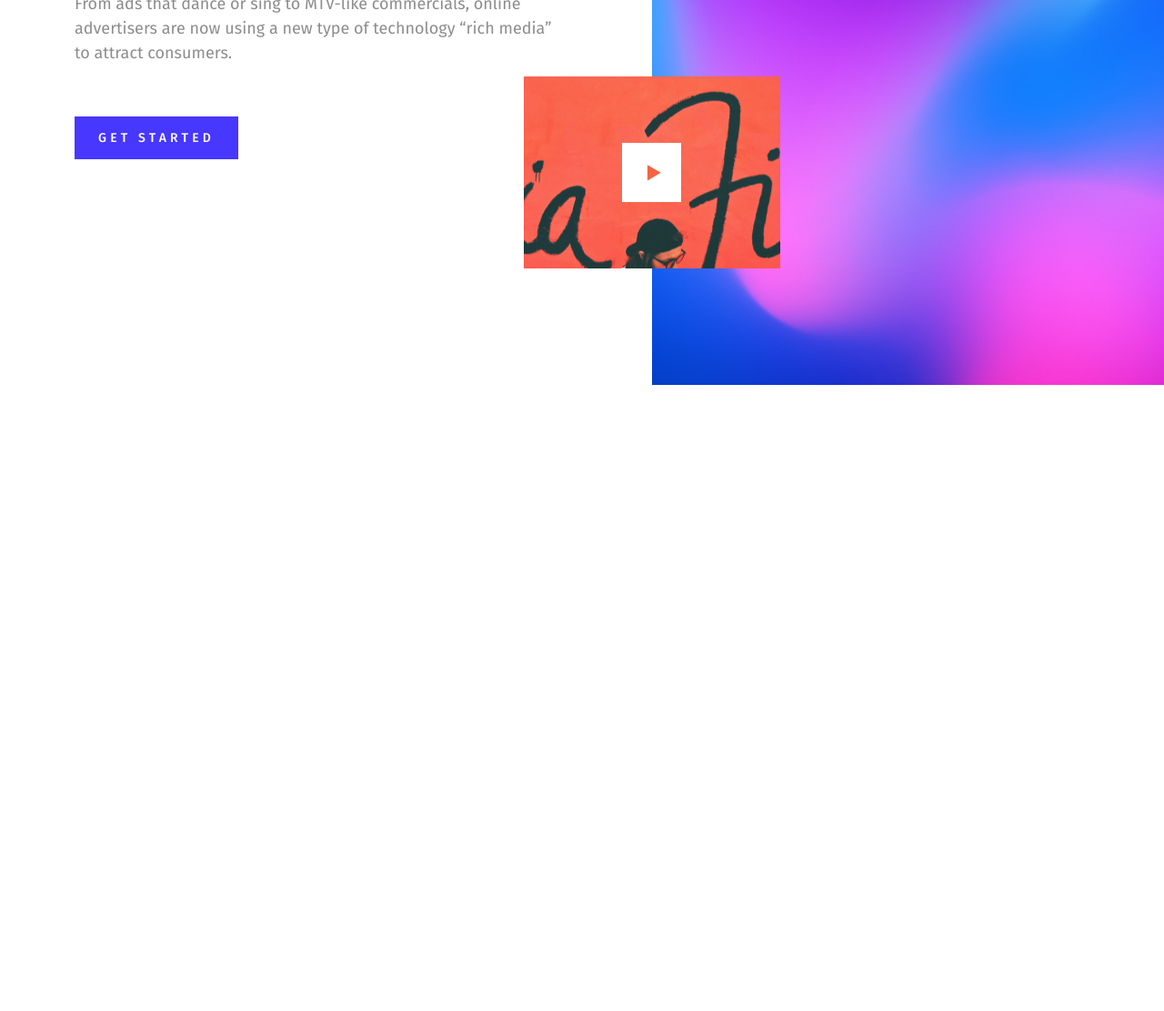
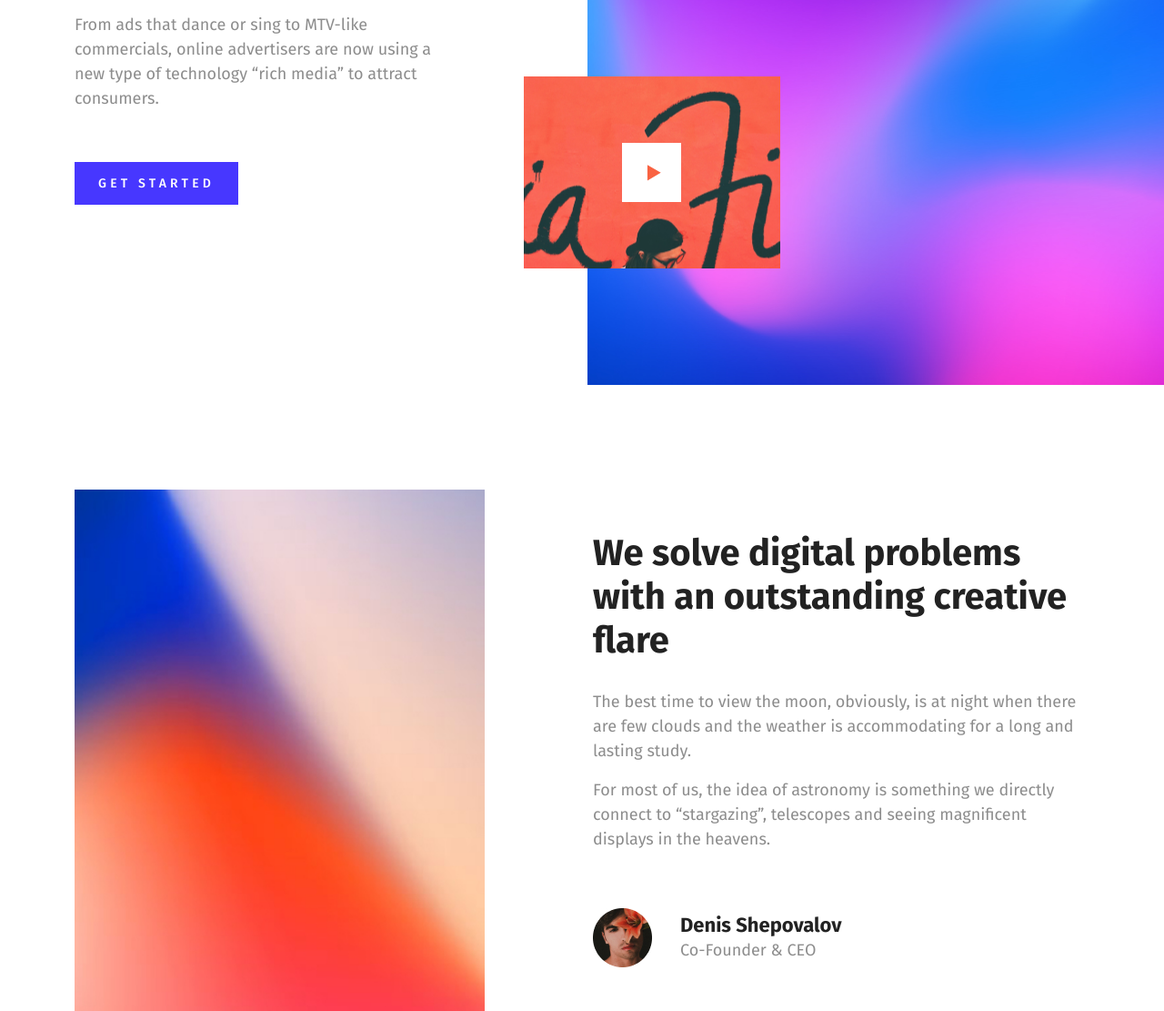
Before and after one commit to FaigBagirov/gravity_site, a plain HTML site: page index.html in a window 1280 px wide. Shown: the part 359-1470 px from the top of the page at 91% size. Before the commit the page ends 800 px from the top, so only its background shows below. Drawn offline with Linux system fonts and the light colour scheme.

Commit message:
problems section  done

```diff
--- a/css/main.css
+++ b/css/main.css
@@ -62,6 +62,7 @@ h1, h2, h3, h4, h5, h6{
   font-weight: 700;
   margin: 0;
   padding: 0;
+  color: #222222;
 }
 h1{
   color: #151515;
@@ -85,7 +86,7 @@ h1{
 }
 
 .header{
-
+  height: 95vh;
 }
 .nav{
   padding-top: 59px;
@@ -112,17 +113,19 @@ h1{
 
 .offer-cont__text{
   margin: 30px 0 56px;
+  padding-right: 10%;
 }
 
 .offer-cont__btn{
 
 }
-.be-static{
+.hero-div{
   position: static;
+  /* width: 100%; */
 }
 .hero{
   background: url('../img/img1.jpg') no-repeat right top;
-  background-size: 80% 100%;
+  background-size: 90% 100%;
   width: 55%;
   height: 80vh;
   position: absolute;
@@ -150,3 +153,32 @@ h1{
   width: 65px;
   height: 65px;
 }
+
+.problems{
+  padding-top: 137px;
+}
+.poster{
+  width: 100%;
+}
+.about{
+
+}
+
+.about__title{
+  font-size: 40px;
+  margin-bottom: 30px;
+}
+.about_text{
+  margin-bottom: 20px;
+}
+.about__author{
+  background: url('../img/author.jpg') no-repeat left center ;
+  padding: 7px 0 7px 96px;
+  margin-top: 61px;
+}
+.about__name{
+  font-size: 22px;
+}
+.about__dop{
+  margin-bottom: 0;
+}
--- a/index.html
+++ b/index.html
@@ -18,24 +18,23 @@
                 </div>
                 <div class="offset-md-2 col-md-3">
                     <button class="search">
-                        <img src="./img/svg/Search Icon.svg" alt="Search for materials">
+                        <img src="./img/svg/Search Icon.svg"
+                        alt="Search for materials">
                     </button>
                 </div>
                 <div class="col-md-3">
-                    <button class="menu m-lg-auto">
+                    <button class="menu ms-auto">
                         <img src="./img/svg/Menu Icon.svg"
                             alt="Menu Gravity">
                     </button>
                 </div>
-
               </div>
             </div>
         </div>
-
         <div class="offer">
             <div class="container">
                 <div class="row">
-                    <div class="col-md-6 vh-dependent">
+                    <div class="col-md-5 vh-dependent">
                         <div class="offer-cont">
                             <h1 class="offer-cont__title">
                                 Work around you and your team
@@ -50,7 +49,7 @@
                             </button>
                         </div>
                     </div>
-                    <div class="col-md-6 be-static vh-dependent">
+                    <div class="col-md-6 hero-div vh-dependent">
                         <div class="hero">
                             <a href="#" class="video"></a>
                         </div>
@@ -59,5 +58,42 @@
             </div>
         </div>
     </header>
+
+    <section class="problems">
+        <div class="container">
+            <div class="row">
+                <div class="col-md-5">
+                    <img src="./img/poster.jpg" alt="Poster"
+                    class="poster">
+                </div>
+                <div class="col-md-6 ms-auto d-flex align-items-center">
+                    <div class="about">
+                        <h2 class="about__title">
+                            We solve digital problems with an
+                            outstanding creative flare
+                        </h2>
+                        <p class="about__text">
+                            The best time to view the moon, obviously, is
+                            at night when there are few clouds and the weather
+                            is accommodating for a long and lasting study.
+                        </p>
+                        <p class="about__text">
+                            For most of us, the idea of astronomy is something
+                            we directly connect to <q>stargazing</q>, telescopes and
+                            seeing magnificent displays in the heavens.
+                        </p>
+                        <div class="about__author">
+                            <h4 class="about__name">
+                                Denis Shepovalov
+                            </h4>
+                            <p class="about__dop">
+                                Co-Founder & CEO
+                            </p>
+                        </div>
+                    </div>
+                </div>
+            </div>
+        </div>
+    </section>
 </body>
 </html>
```
Also changed, not shown: img/author.jpg (added), img/poster.jpg (renamed from img/Placeholder-1.jpg).
